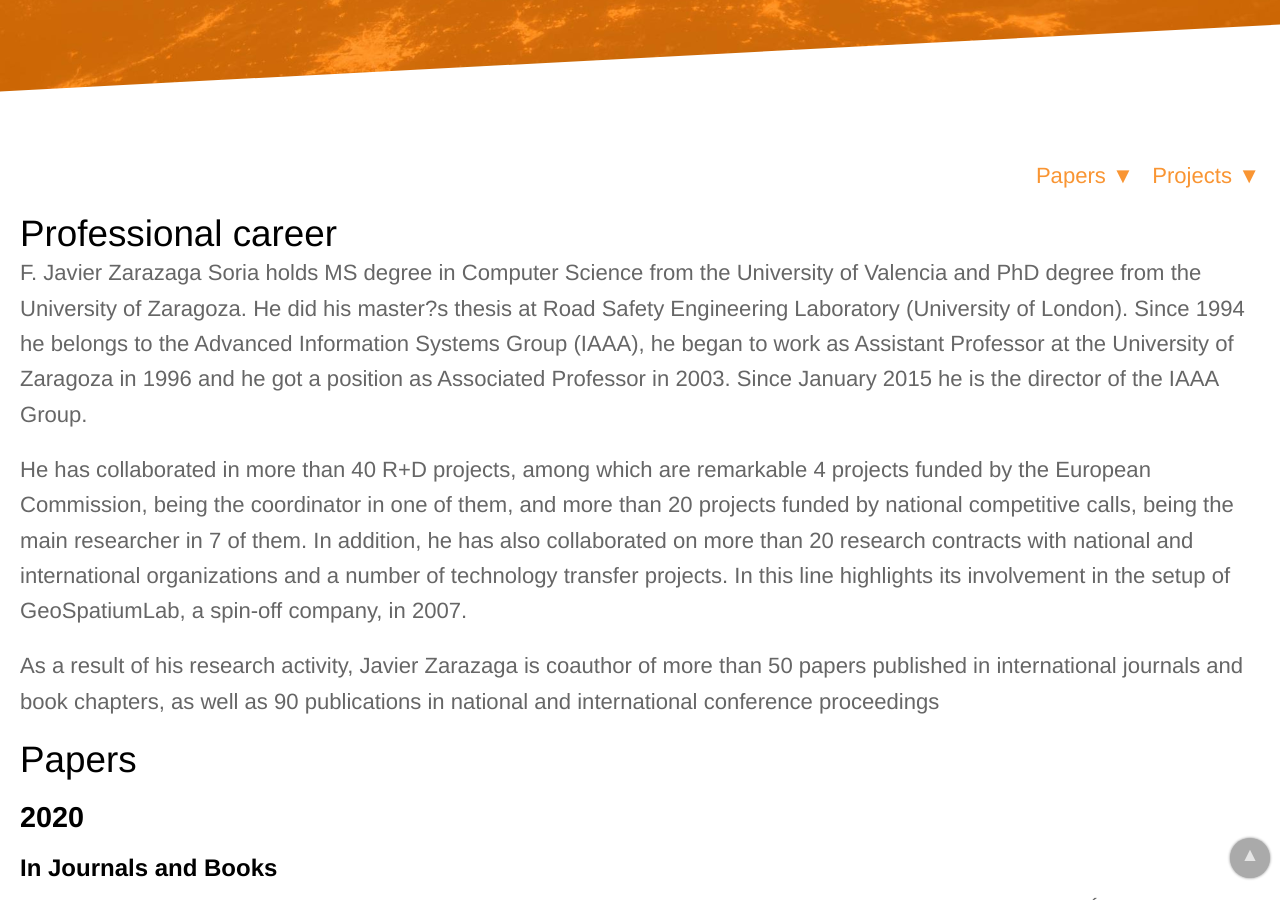
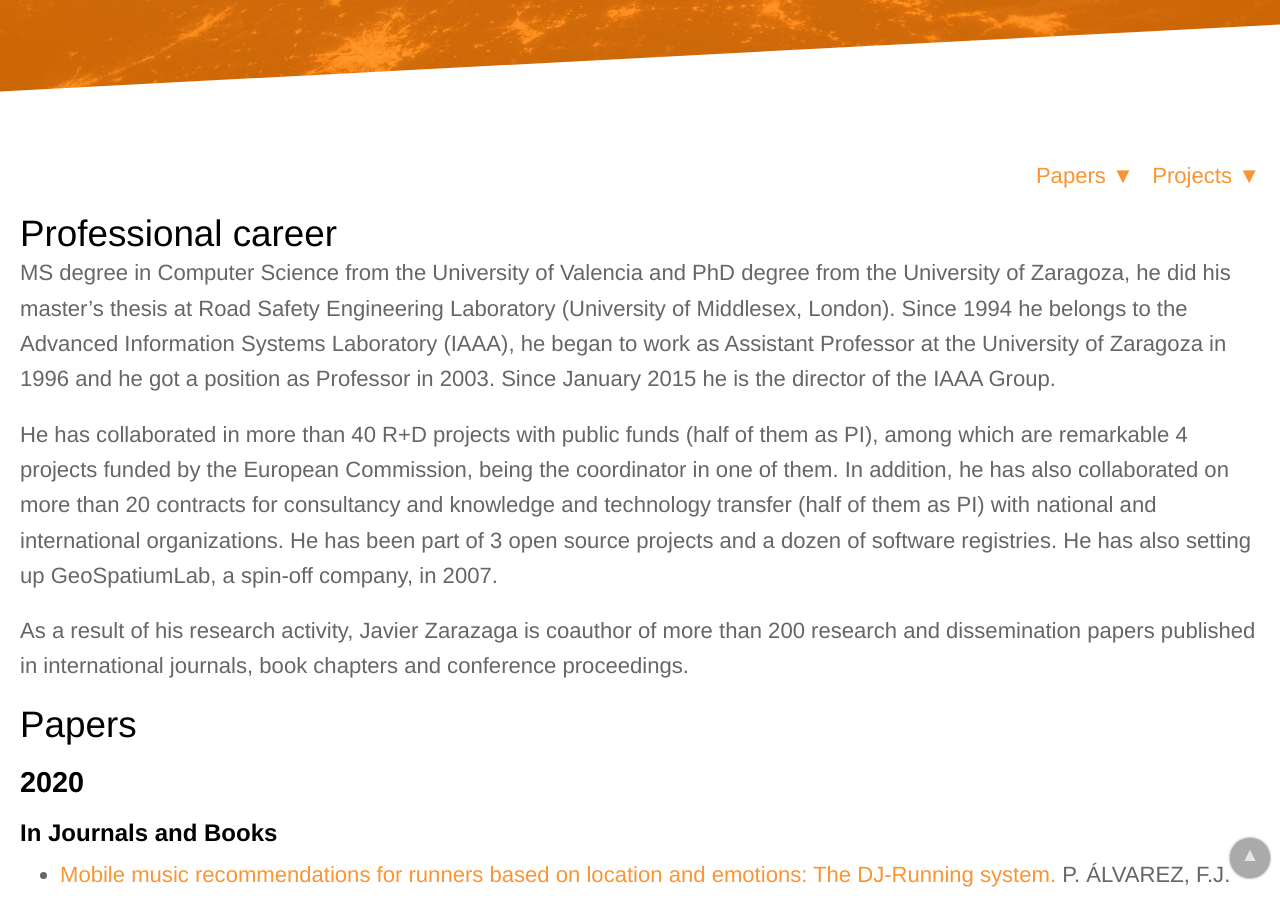
Before and after one commit to IAAA-Lab/IAAA-Lab.github.io, a Jekyll site: the page built from _staff/javy.md, in a window 1280 px wide and 900 px high, scrolled down 275 px. Built offline with Jekyll 4.4.1, drawn with Linux system fonts in a browser that asks for light colours.

Commit message:
Update javy.md
Actualización

```diff
--- a/_staff/javy.md
+++ b/_staff/javy.md
@@ -5,8 +5,8 @@ layout: member_page
 ---
 
 # Professional career
-F. Javier Zarazaga Soria holds MS degree in Computer Science from the University of Valencia and PhD degree from the University of Zaragoza. He did his master?s thesis at Road Safety Engineering Laboratory (University of London). Since 1994 he belongs to the Advanced Information Systems Group (IAAA), he began to work as Assistant Professor at the University of Zaragoza in 1996 and he got a position as Associated Professor in 2003. Since January 2015 he is the director of the IAAA Group.
+MS degree in Computer Science from the University of Valencia and PhD degree from the University of Zaragoza, he did his master’s thesis at Road Safety Engineering Laboratory (University of Middlesex, London). Since 1994 he belongs to the Advanced Information Systems Laboratory (IAAA), he began to work as Assistant Professor at the University of Zaragoza in 1996 and he got a position as Professor in 2003. Since January 2015 he is the director of the IAAA Group.
 
-He has collaborated in more than 40 R+D projects, among which are remarkable 4 projects funded by the European Commission, being the coordinator in one of them, and more than 20 projects funded by national competitive calls, being the main researcher in 7 of them. In addition, he has also collaborated on more than 20 research contracts with national and international organizations and a number of technology transfer projects. In this line highlights its involvement in the setup of GeoSpatiumLab, a spin-off company, in 2007.
+He has collaborated in more than 40 R+D projects with public funds (half of them as PI), among which are remarkable 4 projects funded by the European Commission, being the coordinator in one of them. In addition, he has also collaborated on more than 20 contracts for consultancy and knowledge and technology transfer (half of them as PI) with national and international organizations. He has been part of 3 open source projects and a dozen of software registries. He has also setting up GeoSpatiumLab, a spin-off company, in 2007.
 
-As a result of his research activity, Javier Zarazaga is coauthor of more than 50 papers published in international journals and book chapters, as well as 90 publications in national and international conference proceedings
+As a result of his research activity, Javier Zarazaga is coauthor of more than 200 research and dissemination papers published in international journals, book chapters and conference proceedings.
```
